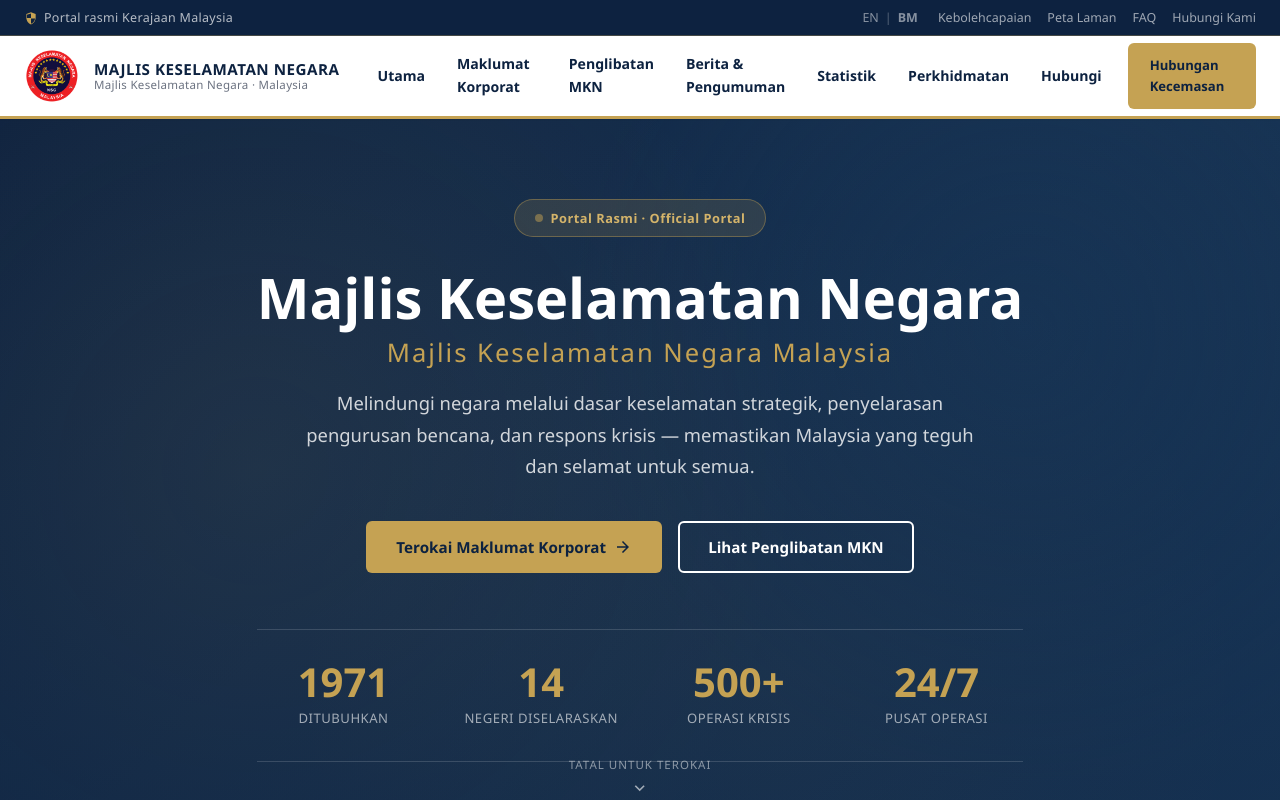
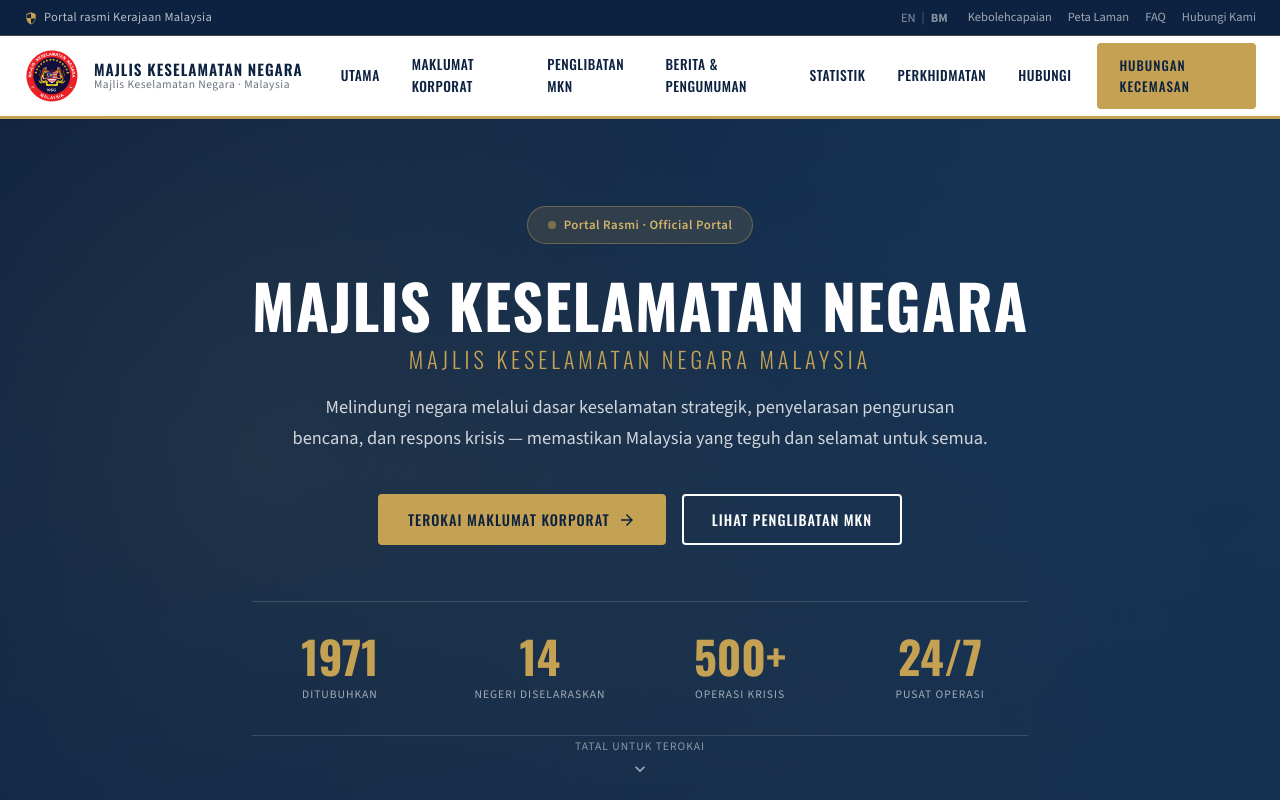
Before and after one commit to fazleeabubakar/mkn-portal, a React (Vite) app: page / in a window 1280 px wide. Shown: the top 800 px of the page. Built offline with nearby package versions, Linux system fonts and the light colour scheme.

Commit message:
Change typography to national security style with Oswald and Source Sans 3 fonts

```diff
--- a/index.html
+++ b/index.html
@@ -6,6 +6,9 @@
     <link rel="icon" type="image/png" sizes="192x192" href="/mkn-favicon.png" />
     <link rel="apple-touch-icon" href="/mkn-favicon.png" />
     <meta name="viewport" content="width=device-width, initial-scale=1.0" />
+    <link rel="preconnect" href="https://fonts.googleapis.com" />
+    <link rel="preconnect" href="https://fonts.gstatic.com" crossorigin />
+    <link href="https://fonts.googleapis.com/css2?family=Oswald:wght@300;400;500;600;700&family=Source+Sans+3:ital,wght@0,300;0,400;0,500;0,600;0,700;0,900;1,400&display=swap" rel="stylesheet" />
     <meta name="description" content="Portal Rasmi Majlis Keselamatan Negara (MKN) - Official Portal of the National Security Council of Malaysia" />
     <title>MKN | Majlis Keselamatan Negara</title>
   </head>
--- a/src/components/Header.tsx
+++ b/src/components/Header.tsx
@@ -86,15 +86,17 @@
           line-height: 1.2;
         }
         .logo-title {
+          font-family: var(--font-heading);
           font-size: 0.95rem;
-          font-weight: 800;
+          font-weight: 600;
           color: var(--mkn-navy);
-          letter-spacing: 0.5px;
+          letter-spacing: 1px;
+          text-transform: uppercase;
         }
         .logo-subtitle {
           font-size: 0.72rem;
           color: var(--mkn-gray);
-          letter-spacing: 0.3px;
+          letter-spacing: 0.5px;
         }
         .header-nav {
           display: flex;
@@ -103,8 +105,11 @@
         }
         .nav-link {
           padding: 10px 14px;
-          font-size: 0.88rem;
-          font-weight: 600;
+          font-family: var(--font-heading);
+          font-size: 0.85rem;
+          font-weight: 500;
+          letter-spacing: 0.5px;
+          text-transform: uppercase;
           color: var(--mkn-navy);
           border-radius: 6px;
           transition: all 0.2s ease;
--- a/src/components/Hero.tsx
+++ b/src/components/Hero.tsx
@@ -102,19 +102,21 @@
           animation: pulse 2s ease infinite;
         }
         .hero-title {
-          font-size: 3.5rem;
+          font-size: 3.8rem;
           color: var(--mkn-white);
           margin-bottom: 20px;
-          line-height: 1.15;
-          font-weight: 800;
+          line-height: 1.1;
+          font-weight: 700;
+          letter-spacing: 1px;
         }
         .hero-title-accent {
           display: block;
-          font-size: 1.6rem;
-          font-weight: 400;
+          font-size: 1.4rem;
+          font-weight: 300;
           color: var(--mkn-gold);
-          letter-spacing: 2px;
+          letter-spacing: 4px;
           margin-top: 8px;
+          text-transform: uppercase;
         }
         .hero-description {
           font-size: 1.15rem;
@@ -144,16 +146,17 @@
           animation: fadeInUp 0.6s ease forwards;
         }
         .hero-stat-value {
-          font-size: 2.5rem;
-          font-weight: 800;
+          font-family: var(--font-heading);
+          font-size: 2.8rem;
+          font-weight: 700;
           color: var(--mkn-gold);
           line-height: 1;
           margin-bottom: 6px;
         }
         .hero-stat-label {
-          font-size: 0.82rem;
+          font-size: 0.72rem;
           color: rgba(255, 255, 255, 0.6);
-          letter-spacing: 0.5px;
+          letter-spacing: 1px;
           text-transform: uppercase;
         }
         .hero-scroll-indicator {
--- a/src/components/Statistics.tsx
+++ b/src/components/Statistics.tsx
@@ -146,8 +146,9 @@
           justify-content: center;
         }
         .stat-value {
-          font-size: 2.2rem;
-          font-weight: 800;
+          font-family: var(--font-heading);
+          font-size: 2.4rem;
+          font-weight: 700;
           color: var(--mkn-gold);
           line-height: 1;
           margin-bottom: 8px;
--- a/src/index.css
+++ b/src/index.css
@@ -21,9 +21,10 @@
   --color-danger: #dc2626;
   --color-info: #1d4ed8;
 
-  /* Typography */
-  --font-body: 'Segoe UI', 'Helvetica Neue', Arial, sans-serif;
-  --font-heading: 'Segoe UI', 'Helvetica Neue', Arial, sans-serif;
+  /* Typography - National Security Style */
+  --font-body: 'Source Sans 3', 'Segoe UI', 'Helvetica Neue', Arial, sans-serif;
+  --font-heading: 'Oswald', 'Segoe UI', 'Helvetica Neue', Arial, sans-serif;
+  --font-mono: 'Source Sans 3', 'Courier New', monospace;
 
   /* Shadows */
   --shadow-sm: 0 1px 2px rgba(0, 0, 0, 0.05);
@@ -58,9 +59,11 @@
 
 h1, h2, h3, h4, h5, h6 {
   font-family: var(--font-heading);
-  font-weight: 700;
-  line-height: 1.3;
+  font-weight: 600;
+  line-height: 1.25;
+  letter-spacing: 0.5px;
   color: var(--mkn-navy);
+  text-transform: uppercase;
 }
 
 a {
@@ -106,6 +109,8 @@
   font-size: 2rem;
   margin-bottom: 12px;
   position: relative;
+  font-weight: 600;
+  letter-spacing: 1px;
 }
 
 .section-header .subtitle {
@@ -129,9 +134,12 @@
   align-items: center;
   gap: 8px;
   padding: 12px 28px;
-  border-radius: 6px;
-  font-weight: 600;
-  font-size: 0.95rem;
+  border-radius: 4px;
+  font-family: var(--font-heading);
+  font-weight: 500;
+  font-size: 0.9rem;
+  letter-spacing: 1px;
+  text-transform: uppercase;
   transition: all 0.25s ease;
   border: 2px solid transparent;
 }
```
